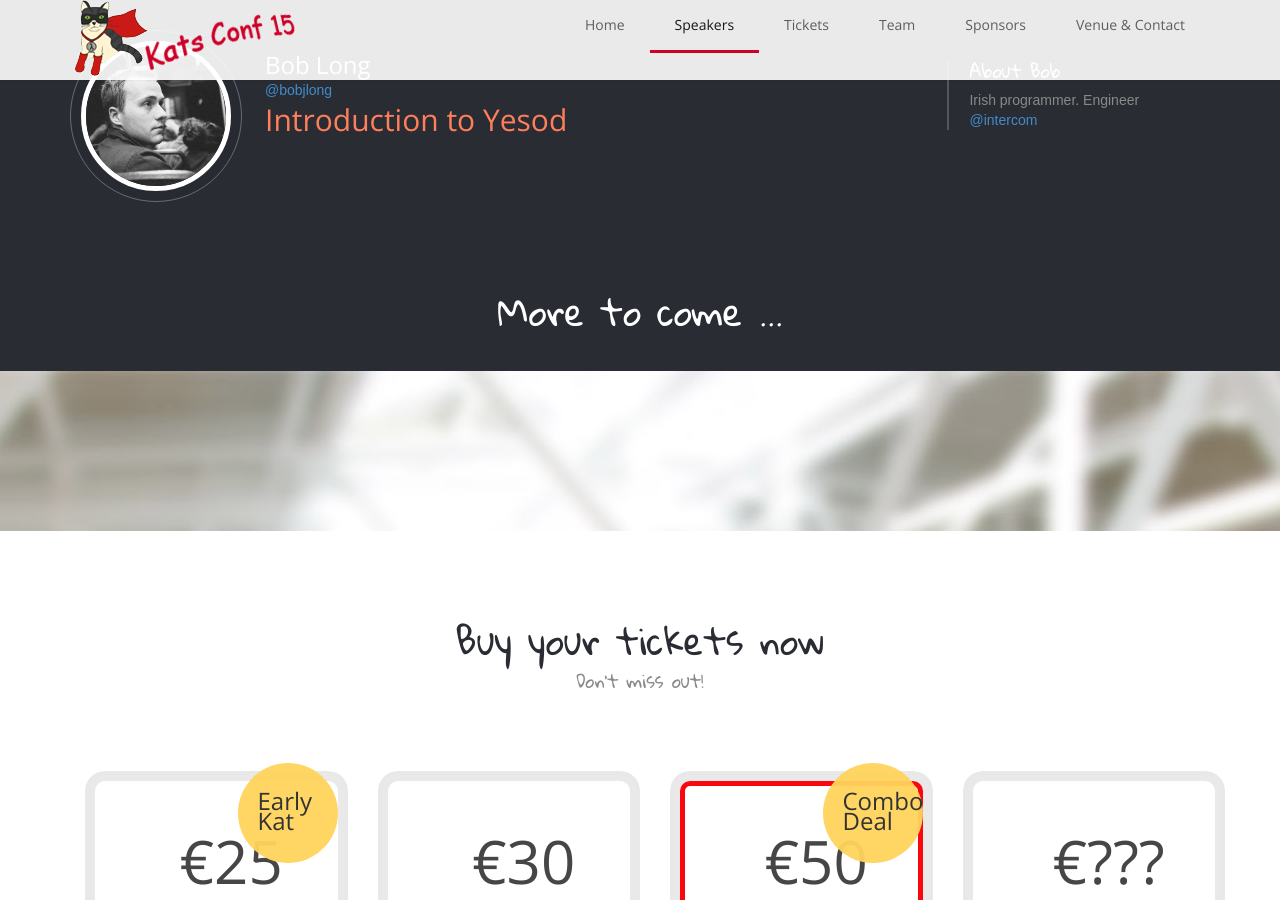
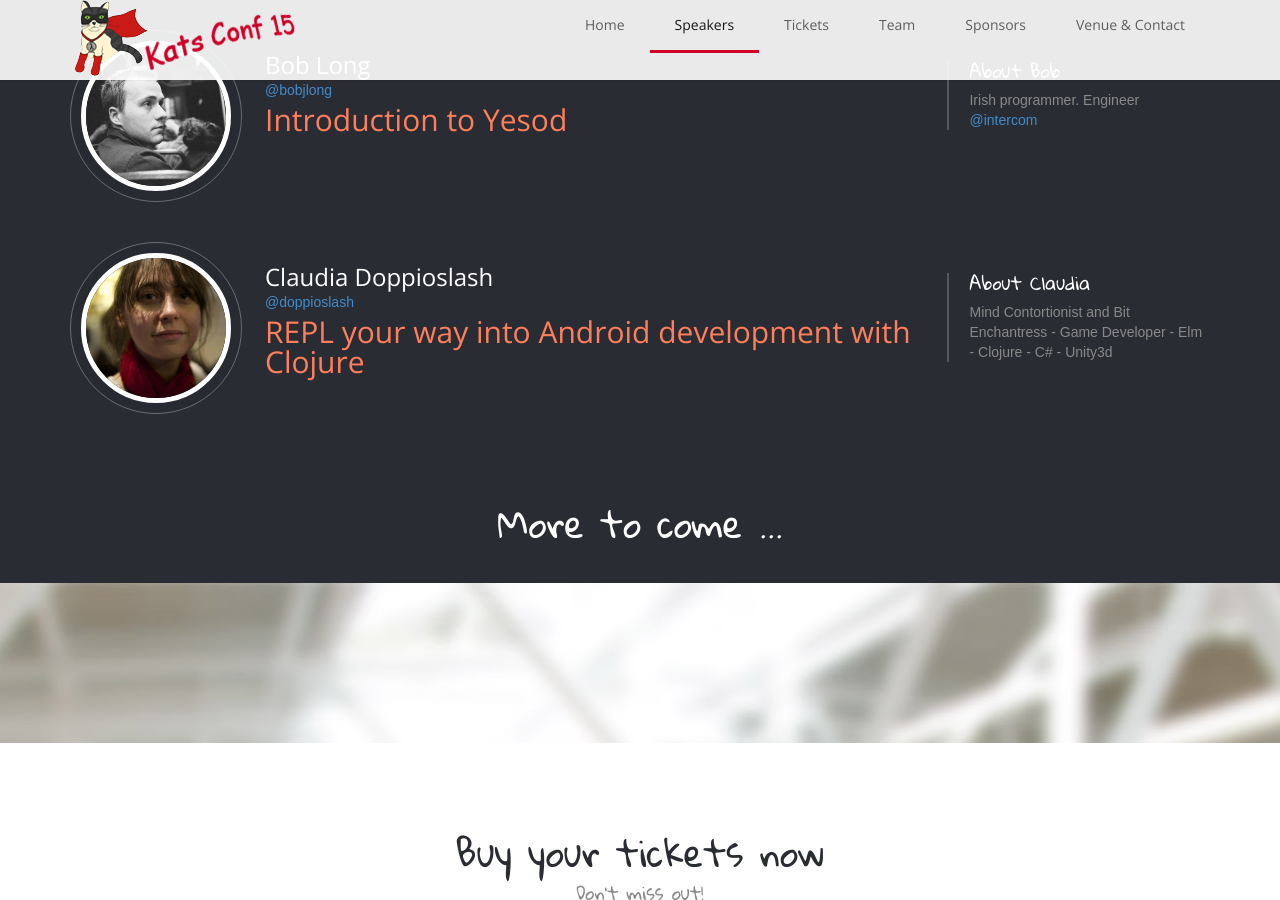
Before and after one commit to aidanf/functional-kats-conf, a Jekyll site: the page index.html, which Jekyll copies as it is, in a window 1280 px wide and 900 px high, scrolled down 3374 px. Built offline with Jekyll 4.4.1, drawn with Linux system fonts in a browser that asks for light colours; nearby versions of some CDN libraries; library files that are not in the unit come from our copies; Markdown is read by kramdown in place of the engine named in the settings.

Commit message:
Added speaker info for Claudia

```diff
--- a/index.html
+++ b/index.html
@@ -522,6 +522,35 @@
                         </div><!-- /.col-md-3 -->
                     </div><!-- /.speaker -->
 
+                    <div class="row speaker">
+                        <div class="col-sm-2">
+                            <div class="outer-border item">
+                                <div class="middle-border">
+                                    <img src="assets/pictures/claudia.jpeg" class="img-circle inner-border">
+                                </div>
+                            </div>
+                        </div><!-- /.col-md-2 -->
+
+                        <div class="col-sm-7">
+                            <p class="name">Claudia Doppioslash</p>
+                            <p class="company"><a href="https://twitter.com/doppioslash" target="_blank">@doppioslash</a></p>
+                            <p class="talk-title">REPL your way into Android development with Clojure</p>
+                            <p class="time"><!-- <span class="time-start">08:00</span> - 08:45 --></p>
+                        </div><!-- /.col-md-7 -->
+
+                        <hr>
+
+                        <div class="col-sm-3">
+                            <div class="about">
+                                <h4>About Claudia</h4>
+
+                                <p>
+                                Mind Contortionist and Bit Enchantress - Game Developer - Elm - Clojure - C# - Unity3d
+                                </p>
+                            </div><!-- /.about -->
+                        </div><!-- /.col-md-3 -->
+                    </div><!-- /.speaker -->
+
                     <h2>More to come ...</h2>
 
                 </div><!-- /.tab-1 -->
```
Also changed, not shown: assets/pictures/claudia.jpeg (added).
